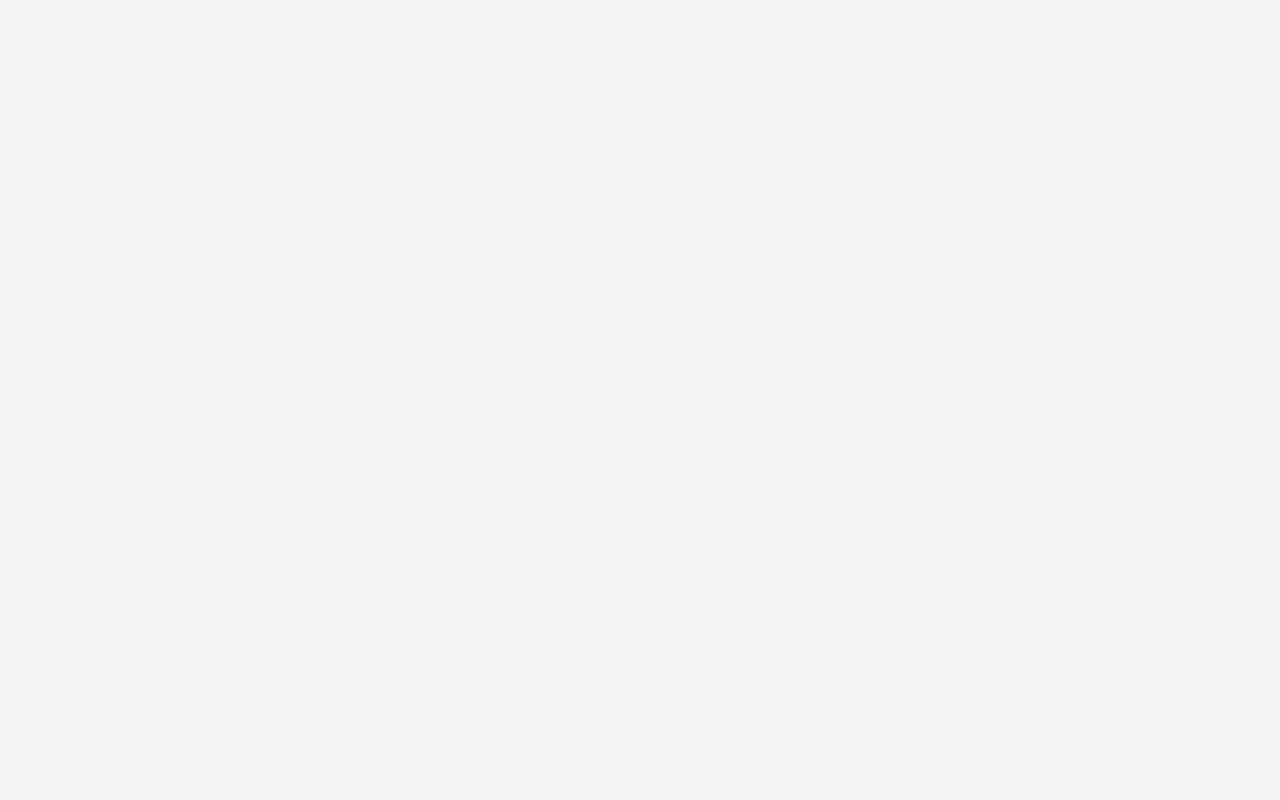
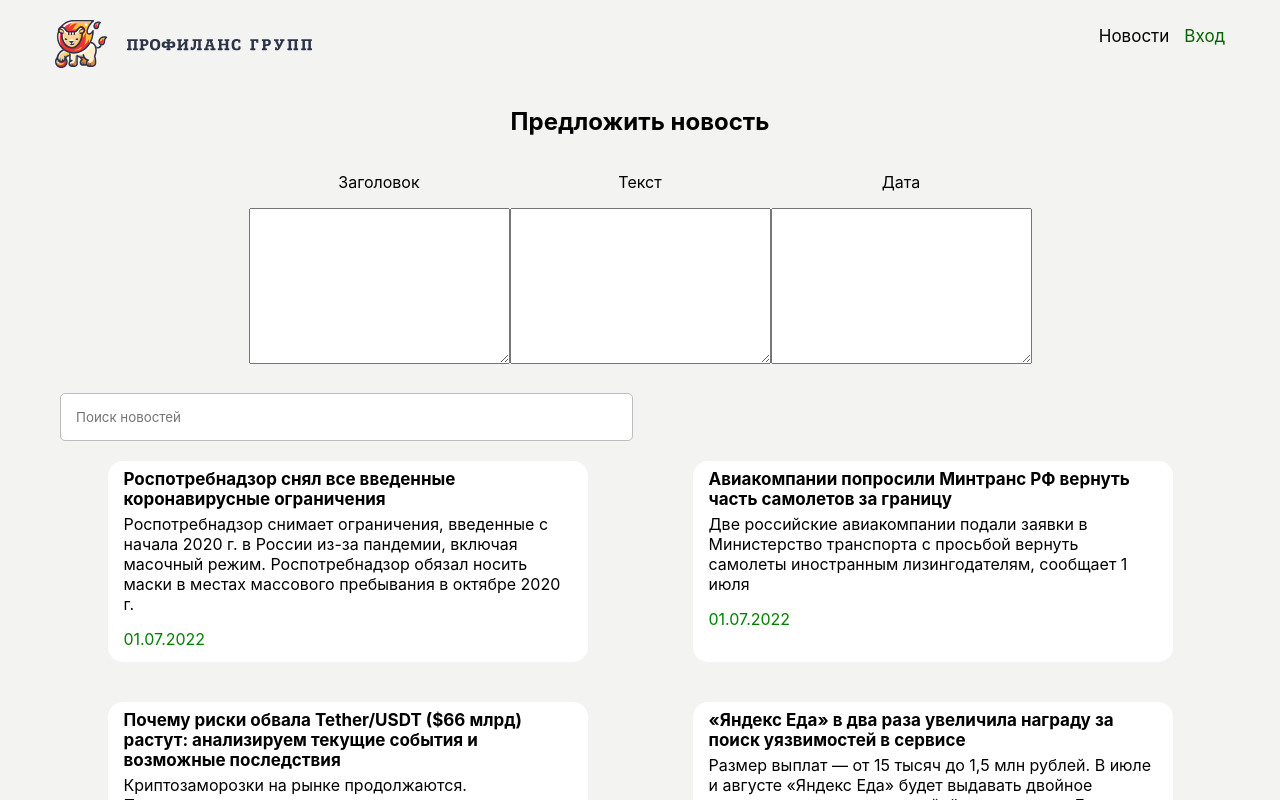
Before and after one commit to utkamag/React_ProfilanceGroup_Test, a React (Create React App) app in the folder react-app/: page /user in a window 1280 px wide. Before the commit this address had no page. Shown: the top 800 px of the page. Built offline with nearby package versions, Linux system fonts and the light colour scheme.

Commit message:
update code
NewsRequest

```diff
--- /dev/null
+++ b/react-app/src/components/NewsRequest.js
@@ -0,0 +1,26 @@
+import React from 'react';
+
+const NewsRequest = () => {
+    return (
+        <div className="wrapper">
+            <div className="newsrequest">
+                <h2 className="newsrequest__main-title">Предложить новость</h2>
+                <div className="newsrequest__title">
+                    <p>Заголовок</p>
+                    <textarea name="textarea__title" id="1" cols="30" rows="10"></textarea>
+                </div>
+                <div className="newsrequest__text">
+                    <p>Текст</p>
+                    <textarea name="textarea__title" id="1" cols="30" rows="10"></textarea>
+                </div>
+                <div className="newsrequest__date">
+                    <p>Дата</p>
+                    <textarea name="textarea__title" id="1" cols="30" rows="10"></textarea>
+                </div>
+            </div>
+
+        </div>
+    );
+};
+
+export default NewsRequest;
--- a/react-app/src/components/Router.js
+++ b/react-app/src/components/Router.js
@@ -2,6 +2,7 @@ import React from 'react';
 import {Route, Routes} from "react-router-dom";
 import App from "../App";
 import Admin from "./Admin";
+import User from "./User";
 import NewsWithoutLogin from "./NewsWithoutLogin";
 
 const Router = () => {
@@ -9,6 +10,7 @@ const Router = () => {
         <Routes>
             <Route path="/" element={<App/>}/>
             <Route path="/admin" element={<Admin/>}/>
+            <Route path="/user" element={<User/>}/>
             <Route path="/news" element={<NewsWithoutLogin/>}/>
         </Routes>
     );
--- /dev/null
+++ b/react-app/src/components/User.js
@@ -0,0 +1,20 @@
+import React from 'react';
+import Header from "./Header";
+import NewsRequest from "./NewsRequest";
+import News from "./News";
+import {useNavigate} from "react-router-dom";
+import {useEffect} from "react";
+
+const User = () => {
+
+    return (
+        <div>
+            <Header/>
+            <NewsRequest/>
+            <News/>
+
+        </div>
+    );
+};
+
+export default User;
--- a/react-app/src/styles/App.scss
+++ b/react-app/src/styles/App.scss
@@ -164,3 +164,23 @@
   border-radius: 5px;
   background-color: $secondcolor;
 }
+
+/* News Request */
+
+.newsrequest {
+  display: flex;
+  flex-wrap: wrap;
+  align-items: center;
+  text-align: center;
+  justify-content: center;
+  padding: 15px;
+  &__newsrequest__title {
+  }
+
+  &__newsrequest__text {
+  }
+
+  &__main-title {
+    width: 100vw;
+  }
+}
```
